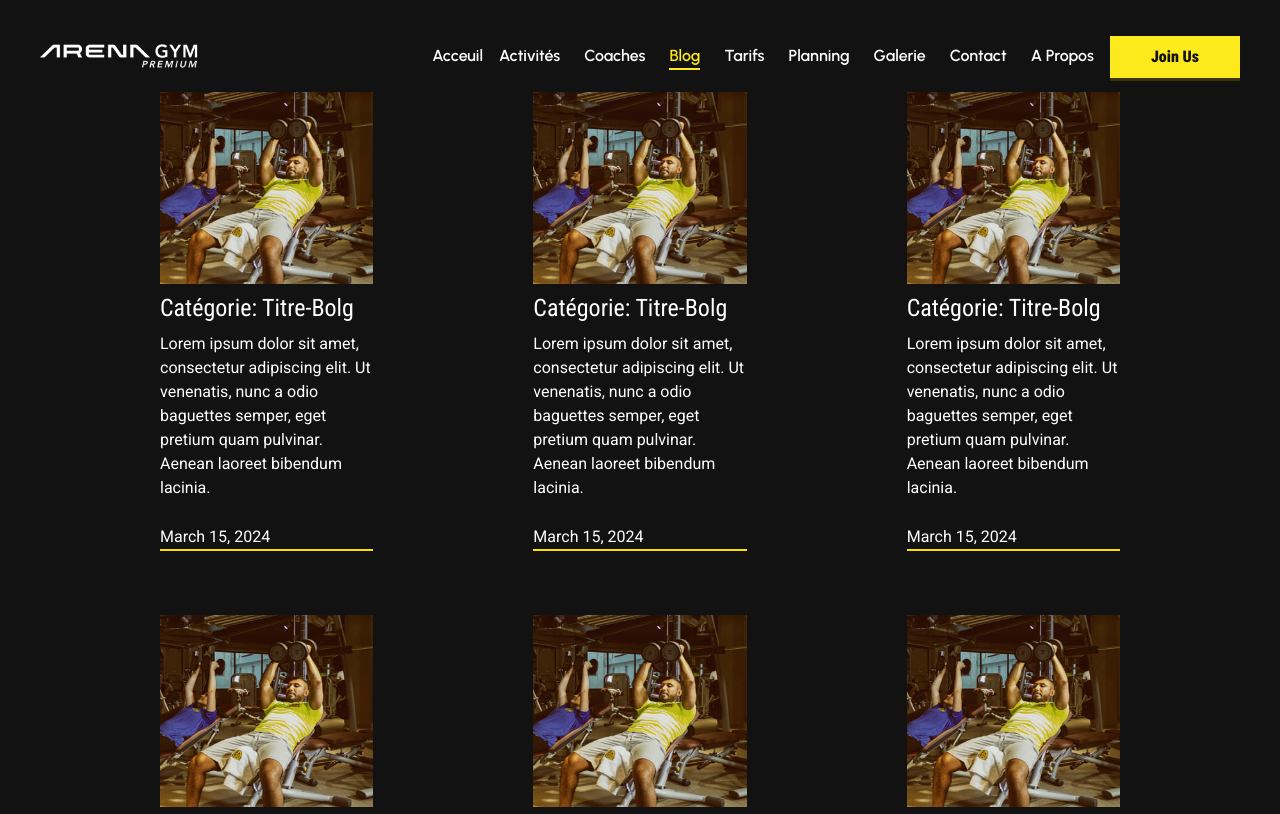
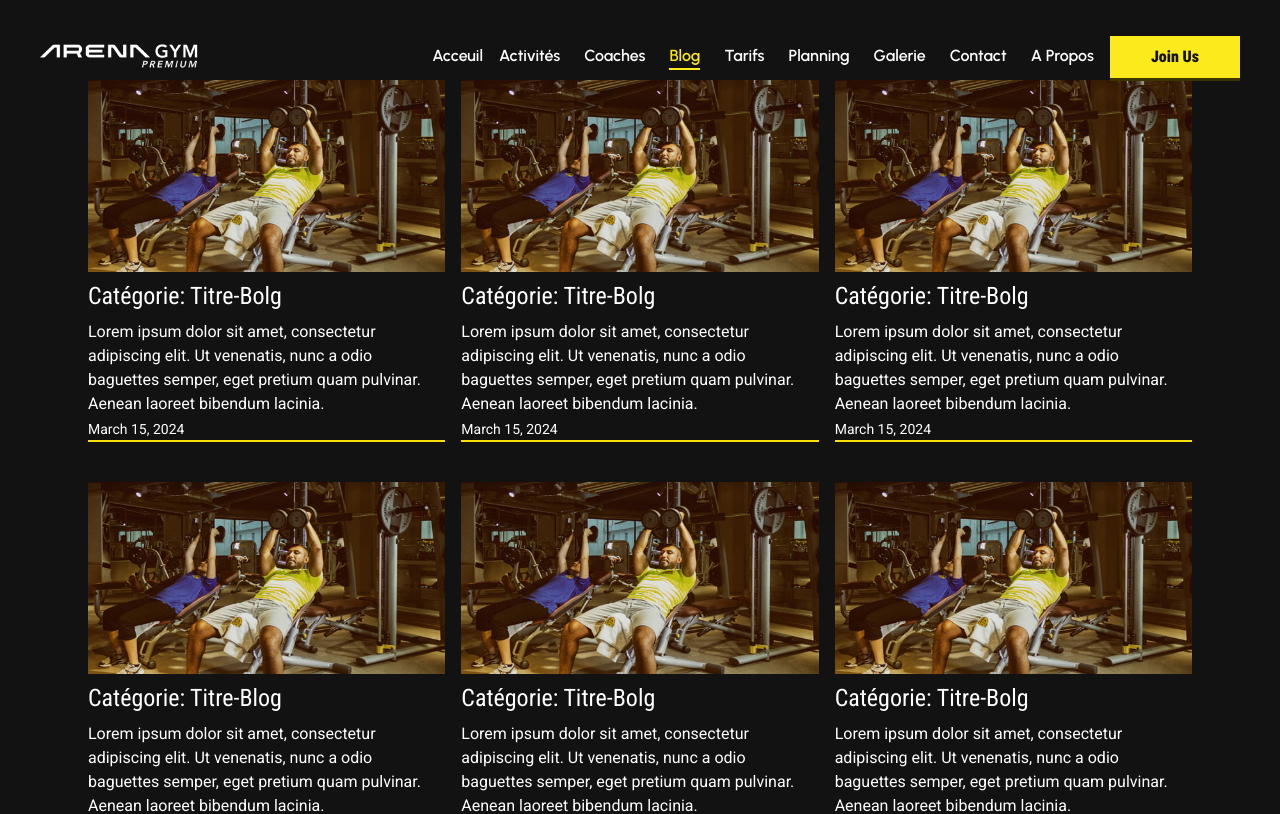
Before and after one commit to medazizktata/Arena-gym-website, a React (Vite) app in the folder Arena-gym-website/: page /blog in a window 1280 px wide. Shown: the top 814 px of the page. Built offline with nearby package versions, Linux system fonts and the light colour scheme.

Commit message:
Fix hover effect

```diff
--- a/Arena-gym-website/src/components/Blog.jsx
+++ b/Arena-gym-website/src/components/Blog.jsx
@@ -1,29 +1,33 @@
-import React from 'react';
-import { Link } from 'react-router-dom';
+import React from "react";
+import { Link } from "react-router-dom";
 import BlogPage from "../pages/Blog/SingleBlog.jsx";
 
 function BlogPost({ title, img, content }) {
   return (
-    <div className="bg-blackBG container mx-auto md:px-20 py-3 lg:w-[600px] w-[330px] sm:px-2">
+    <div className="relative bg-blackBG container w-[70%] sm:px-2 hover:cursor-pointer">
       <div className="relative overflow-hidden group">
-
-         <img className="h-48 w-full object-cover mb-2 transition duration-300 transform group-hover:brightness-50" src={img} alt="Blog Post Image" />
-        <div className="absolute inset-0 flex items-center justify-center bg-yellowBetter bg-opacity-70 transition-transform transform translate-y-full group-hover:translate-y-0">
-        <Link to="/BlogPage"> <h1 className="text-black text-xl font-bold">Voir plus</h1> </Link>
-        </div>
+        <Link to="/BlogPage">
+          <img
+            className="h-48 w-full object-cover mb-2 transition duration-300 transform group-hover:brightness-50"
+            src={img}
+            alt="Blog Post Image"
+          />
+          <div className="absolute inset-0 flex items-center justify-center bg-yellowMain bg-opacity-70 transition-all duration 500 transform translate-y-full group-hover:-translate-y-2">
+            <h1 className="font-robotoCon text-black text-xl font-bold">
+              Voir plus
+            </h1>{" "}
+          </div>
+        </Link>
       </div>
 
       <div className="flex justify-between items-center">
         <h1 className="text-2xl font-robotoCon text-white mb-2">{title}</h1>
       </div>
       <div className="font-roboto text-white">
-        <p className='text-l'>
-          {content}
-        </p>
+        <p className="text-l">{content}</p>
       </div>
 
-      <br />
-      <span className="text-white font-roboto text-l">March 15, 2024</span>
+      <span className="text-white font-roboto text-sm">March 15, 2024</span>
       <hr className="border-yellowBetter border-t-2" />
     </div>
   );
```
